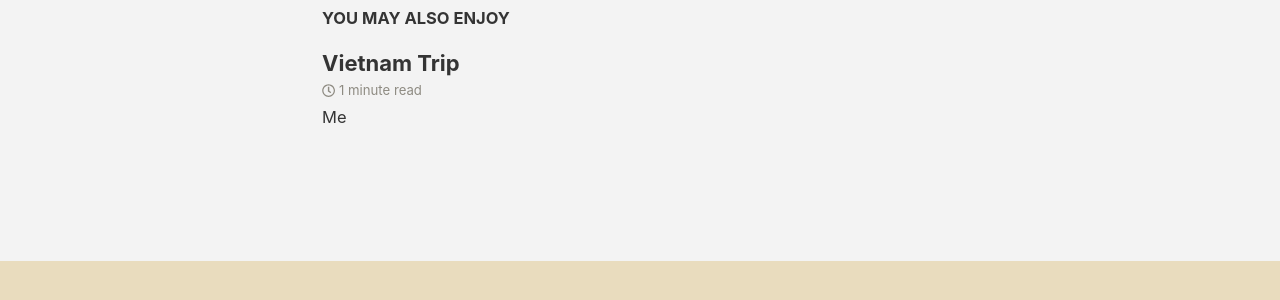
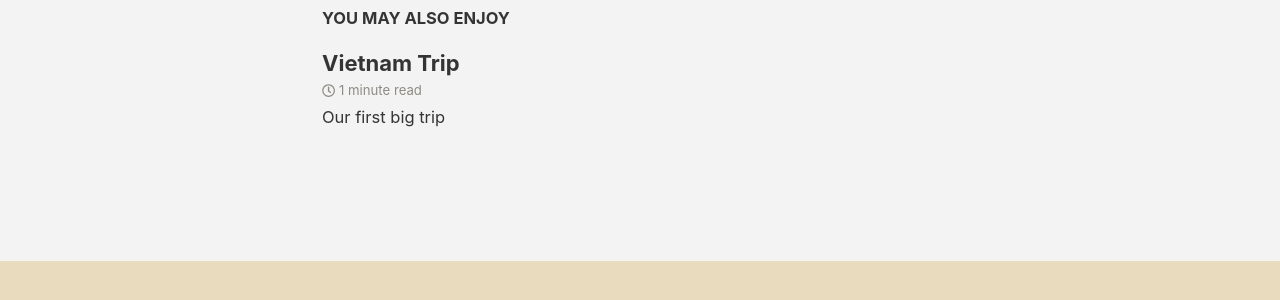
Before and after one commit to JordiRuspira/jordiruspira.github.io, a Jekyll site: the page built from _posts/2020-4-10-Vietnam.md, in a window 1280 px wide and 900 px high, scrolled down 1374 px. Shown: the part 484-784 px from the top of the window. Built offline with Jekyll 4.4.1, drawn with Linux system fonts in a browser that asks for light colours; nearby versions of some CDN libraries.

Commit message:
Update 2020-4-10-Vietnam.md

```diff
--- a/_posts/2020-4-10-Vietnam.md
+++ b/_posts/2020-4-10-Vietnam.md
@@ -4,7 +4,7 @@ date: 2020-04-10
 tags: [me, personal]
 header:
   image: "/images/mlheart/Morning-Dew.jpg"
-excerpt: "Me"
+excerpt: "Our first big trip"
 mathjax: "true"
 ---
 
```
